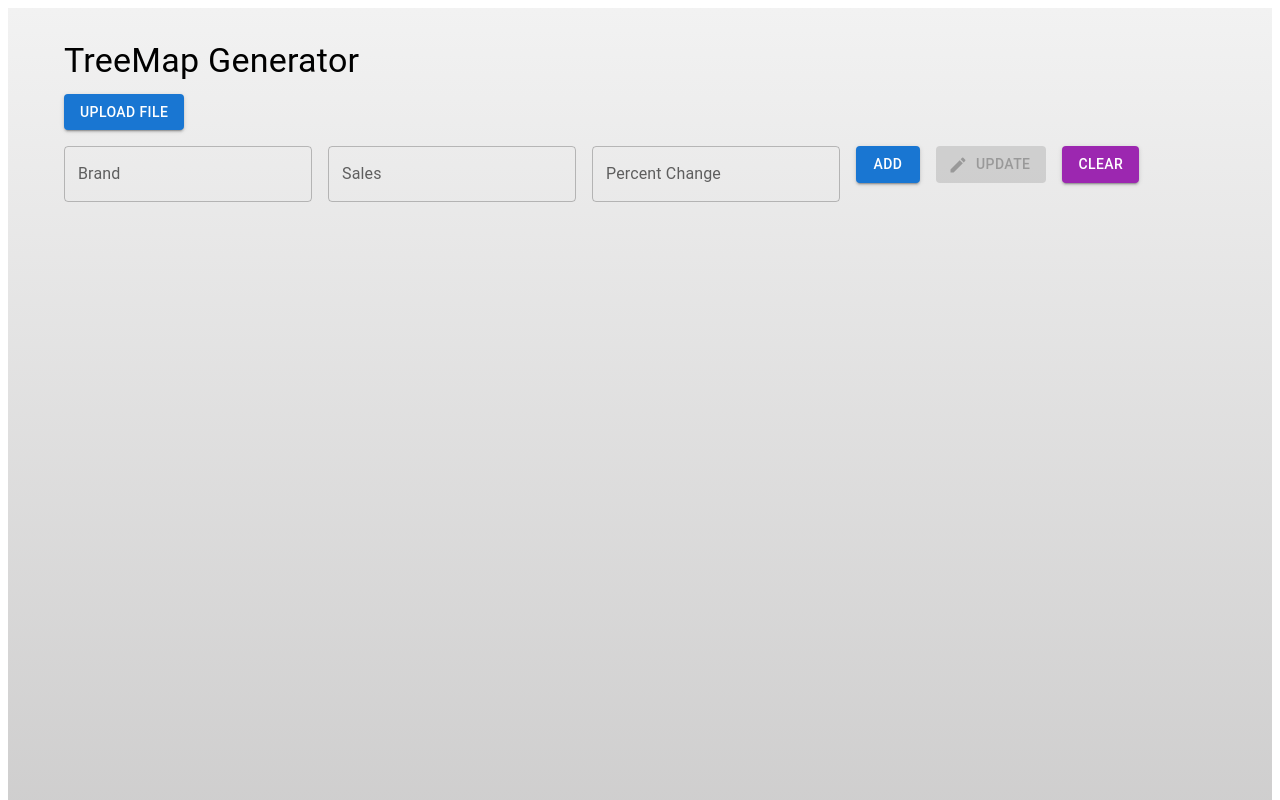
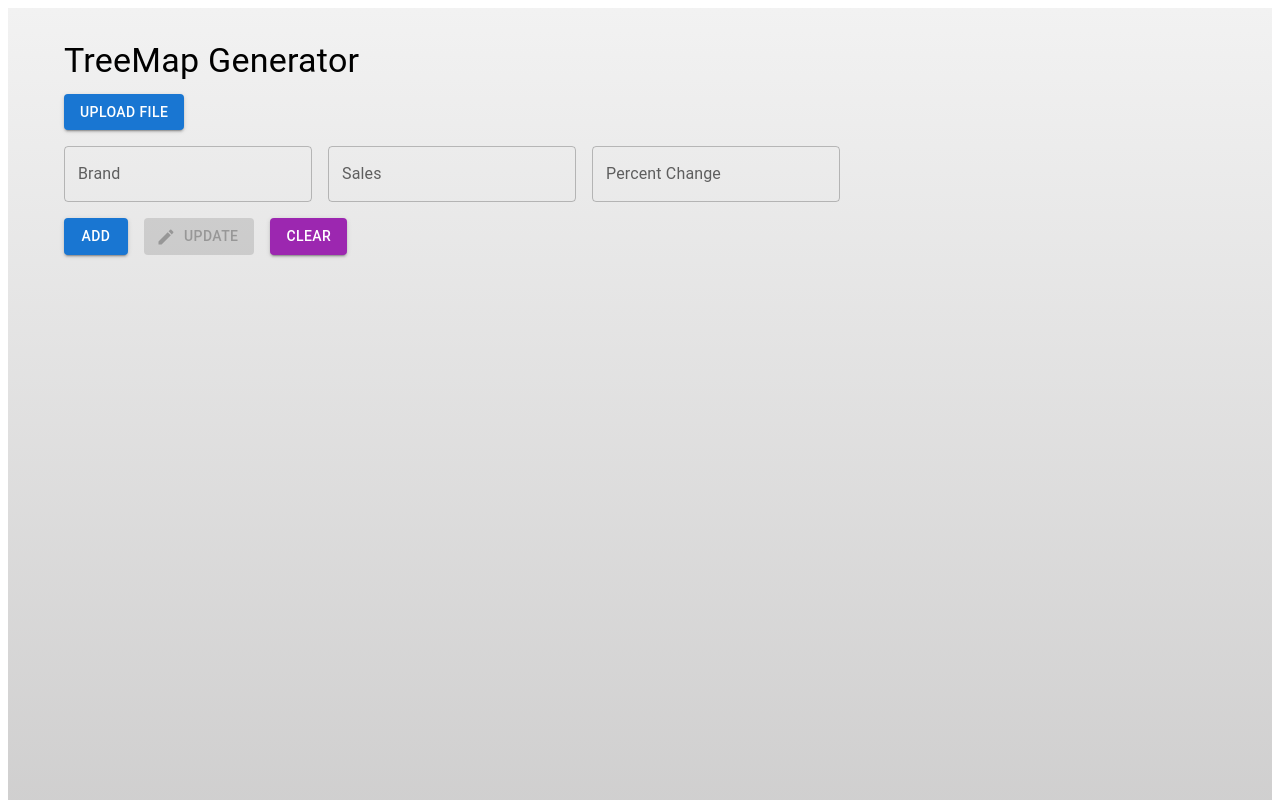
Before and after one commit to VeviciSoftware/treemap-generator, a React (Vite) app: page / in a window 1280 px wide. Shown: the top 800 px of the page. Built offline with nearby package versions, Linux system fonts and the light colour scheme.

Commit message:
:recycle: refactor: refatoração de código

```diff
--- /dev/null
+++ b/src/assets/components/ActionButtons.jsx
@@ -0,0 +1,61 @@
+import PropTypes from "prop-types";
+import { Box, Button } from "@mui/material";
+import EditIcon from "@mui/icons-material/Edit";
+import DeleteIcon from "@mui/icons-material/Delete";
+
+const ActionButtons = ({
+  onAddData,
+  onUpdateData,
+  onDeleteData,
+  onClearData,
+  selectedIndex,
+}) => (
+  <Box sx={{ mt: 2 }}>
+    <Button
+      variant="contained"
+      onClick={onAddData}
+      disabled={selectedIndex !== null}
+      sx={{ mr: 2 }}
+    >
+      Add
+    </Button>
+    <Button
+      variant="contained"
+      onClick={onUpdateData}
+      startIcon={<EditIcon />}
+      disabled={selectedIndex === null}
+      sx={{ mr: 2 }}
+    >
+      Update
+    </Button>
+    {selectedIndex !== null && (
+      <Button
+        variant="contained"
+        color="error"
+        onClick={onDeleteData}
+        startIcon={<DeleteIcon />}
+        sx={{ mr: 2, minWidth: "auto", padding: "6px" }}
+      >
+        Delete
+      </Button>
+    )}
+    <Button
+      variant="contained"
+      color="secondary"
+      onClick={onClearData}
+      sx={{ mr: 2 }}
+    >
+      Clear
+    </Button>
+  </Box>
+);
+
+ActionButtons.propTypes = {
+  onAddData: PropTypes.func.isRequired,
+  onUpdateData: PropTypes.func.isRequired,
+  onDeleteData: PropTypes.func.isRequired,
+  onClearData: PropTypes.func.isRequired,
+  selectedIndex: PropTypes.number,
+};
+
+export default ActionButtons;
--- /dev/null
+++ b/src/assets/components/FileUploader.jsx
@@ -0,0 +1,25 @@
+import PropTypes from 'prop-types';
+import { Button } from "@mui/material";
+
+const FileUploader = ({ onFileUpload }) => (
+  <>
+    <input
+      type="file"
+      accept=".json, .xlsx"
+      style={{ display: "none" }}
+      id="file-upload"
+      onChange={onFileUpload}
+    />
+    <label htmlFor="file-upload">
+      <Button variant="contained" component="span">
+        Upload File
+      </Button>
+    </label>
+  </>
+);
+
+FileUploader.propTypes = {
+  onFileUpload: PropTypes.func.isRequired,
+};
+
+export default FileUploader;
--- /dev/null
+++ b/src/assets/components/Form.jsx
@@ -0,0 +1,39 @@
+import PropTypes from 'prop-types';
+import { Box, TextField } from "@mui/material";
+
+const Form = ({ formData, onInputChange }) => (
+  <Box sx={{ mt: 2 }}>
+    <TextField
+      label="Brand"
+      name="brand"
+      value={formData.brand}
+      onChange={onInputChange}
+      sx={{ mr: 2 }}
+    />
+    <TextField
+      label="Sales"
+      name="sales"
+      value={formData.sales}
+      onChange={onInputChange}
+      sx={{ mr: 2 }}
+    />
+    <TextField
+      label="Percent Change"
+      name="percentChange"
+      value={formData.percentChange}
+      onChange={onInputChange}
+      sx={{ mr: 2 }}
+    />
+  </Box>
+);
+
+Form.propTypes = {
+  formData: PropTypes.shape({
+    brand: PropTypes.string,
+    sales: PropTypes.oneOfType([PropTypes.string, PropTypes.number]),
+    percentChange: PropTypes.oneOfType([PropTypes.string, PropTypes.number]),
+  }).isRequired,
+  onInputChange: PropTypes.func.isRequired,
+};
+
+export default Form;
--- a/src/assets/components/MainPage.jsx
+++ b/src/assets/components/MainPage.jsx
@@ -1,10 +1,11 @@
-import { useState, useEffect } from "react";
+import { useState } from "react";
 import TreeMap from "./TreeMap";
 import * as XLSX from "xlsx";
-import { Button, Container, Typography, Box, TextField } from "@mui/material";
+import { Container, Typography, Box } from "@mui/material";
 import HowToUse from "./HowToUse";
-import EditIcon from "@mui/icons-material/Edit";
-import DeleteIcon from "@mui/icons-material/Delete";
+import FileUploader from "./FileUploader";
+import Form from "./Form";
+import ActionButtons from "./ActionButtons";
 
 const MainPage = () => {
   const [Data, setData] = useState([]);
@@ -15,21 +16,6 @@ const MainPage = () => {
   });
   const [editIndex, setEditIndex] = useState(null);
   const [selectedIndex, setSelectedIndex] = useState(null);
-
-  useEffect(() => {
-    const handleClickOutside = (event) => {
-      if (!event.target.closest(".treemap-container")) {
-        setSelectedIndex(null);
-        setFormData({ brand: "", sales: "", percentChange: "" });
-        setEditIndex(null);
-      }
-    };
-
-    document.addEventListener("click", handleClickOutside);
-    return () => {
-      document.removeEventListener("click", handleClickOutside);
-    };
-  }, []);
 
   const handleFileUpload = (event) => {
     const file = event.target.files[0];
@@ -70,7 +56,32 @@ const MainPage = () => {
     setFormData({ ...formData, [name]: value });
   };
 
+  const handleDeleteData = () => {
+    const updatedData = Data.filter((_, i) => i !== selectedIndex);
+    setData(updatedData);
+    setSelectedIndex(null);
+    setFormData({ brand: "", sales: "", percentChange: "" });
+  };
+
+  const handleTreeMapClick = (index) => {
+    setSelectedIndex(index);
+    setFormData(Data[index]);
+    setEditIndex(index);
+  };
+
+  const handleClearData = () => {
+    setData([]);
+    setFormData({ brand: "", sales: "", percentChange: "" });
+    setEditIndex(null);
+    setSelectedIndex(null);
+  };
+
   const handleAddData = () => {
+    if (!formData.brand || !formData.sales || !formData.percentChange) {
+      alert("Por favor, preencha todos os campos do formulário.");
+      return;
+    }
+
     const newData = {
       ...formData,
       sales: Number(formData.sales),
@@ -90,99 +101,20 @@ const MainPage = () => {
     setSelectedIndex(null);
   };
 
-  const handleDeleteData = (index) => {
-    const updatedData = Data.filter((_, i) => i !== index);
-    setData(updatedData);
-    setSelectedIndex(null);
-  };
-
-  const handleTreeMapClick = (index) => {
-    setSelectedIndex(index);
-    setFormData(Data[index]);
-    setEditIndex(index);
-  };
-
-  const handleClearData = () => {
-    setData([]);
-    setFormData({ brand: "", sales: "", percentChange: "" });
-    setEditIndex(null);
-    setSelectedIndex(null);
-  };
-
   return (
     <Container maxWidth="lg" sx={{ mt: 4, mb: 4 }}>
       <Typography variant="h4" component="h1" gutterBottom>
         TreeMap Generator
       </Typography>
-      <input
-        type="file"
-        accept=".json, .xlsx"
-        style={{ display: "none" }}
-        id="file-upload"
-        onChange={handleFileUpload}
+      <FileUploader onFileUpload={handleFileUpload} />
+      <Form formData={formData} onInputChange={handleInputChange} />
+      <ActionButtons
+        onAddData={handleAddData}
+        onUpdateData={handleAddData}
+        onDeleteData={handleDeleteData}
+        onClearData={handleClearData}
+        selectedIndex={selectedIndex}
       />
-      <label htmlFor="file-upload">
-        <Button variant="contained" component="span">
-          Upload File
-        </Button>
-      </label>
-      <Box sx={{ mt: 2 }}>
-        <TextField
-          label="Brand"
-          name="brand"
-          value={formData.brand}
-          onChange={handleInputChange}
-          sx={{ mr: 2 }}
-        />
-        <TextField
-          label="Sales"
-          name="sales"
-          value={formData.sales}
-          onChange={handleInputChange}
-          sx={{ mr: 2 }}
-        />
-        <TextField
-          label="Percent Change"
-          name="percentChange"
-          value={formData.percentChange}
-          onChange={handleInputChange}
-          sx={{ mr: 2 }}
-        />
-        <Button
-          variant="contained"
-          onClick={handleAddData}
-          disabled={selectedIndex !== null}
-          sx={{ mr: 2 }}
-        >
-          Add
-        </Button>
-        <Button
-          variant="contained"
-          onClick={handleAddData}
-          startIcon={<EditIcon />}
-          disabled={selectedIndex === null}
-          sx={{ mr: 2 }}
-        >
-          Update
-        </Button>
-        {selectedIndex !== null && (
-          <Button
-            variant="contained"
-            color="error"
-            onClick={() => handleDeleteData(selectedIndex)}
-            startIcon={<DeleteIcon />}
-            sx={{ mr: 2, minWidth: "auto", padding: "6px" }}
-          />
-        )}
-        <Button
-          variant="contained"
-          color="secondary"
-          onClick={handleClearData}
-          sx={{ mr: 2 }}
-        >
-          Clear
-        </Button>
-      </Box>
       <Box sx={{ mt: 2 }} className="treemap-container">
         <TreeMap data={Data} onClick={handleTreeMapClick} />
       </Box>
```
